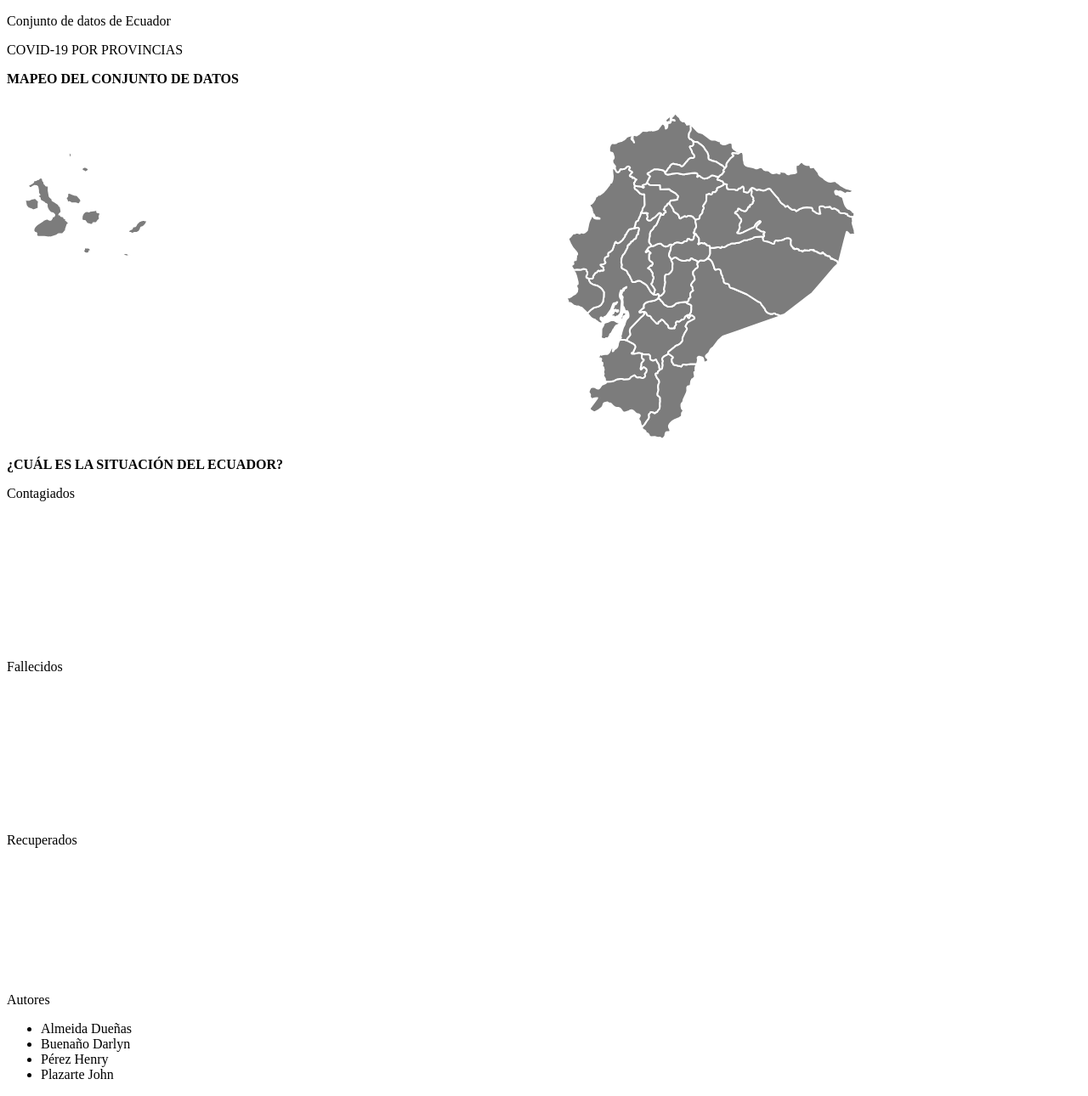
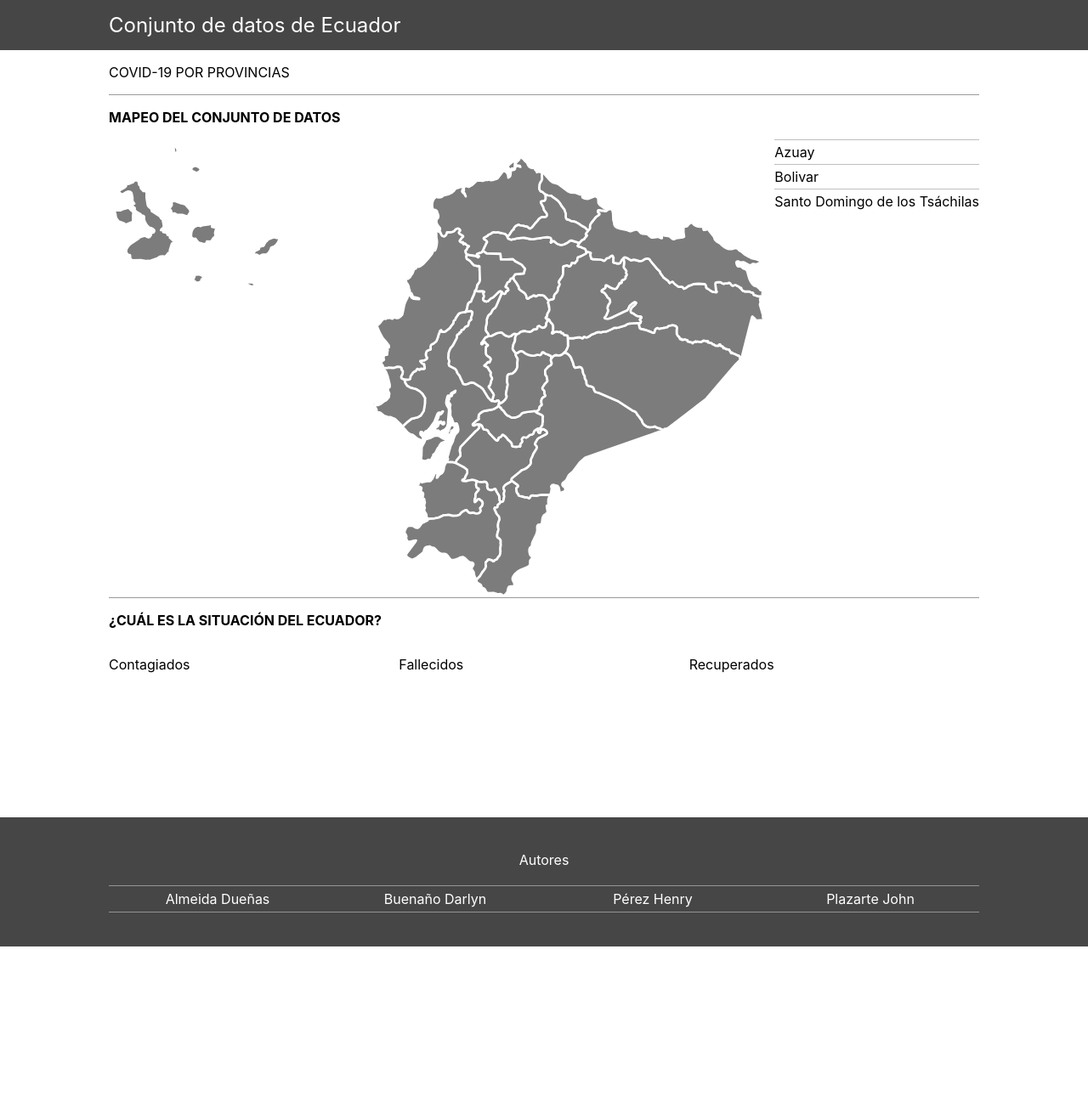
Before and after one commit to CarlosAlmeida2000/WebServerCovid, a plain HTML site: page WebServerCovid/FrontEndCovid/index.html in a window 1280 px wide. Shown: the whole page at 85% size. After the commit the page ends 1114 px from the top, so only its background shows below. Drawn offline with Linux system fonts and the light colour scheme.

Commit message:
Html listo

```diff
--- a/WebServerCovid/FrontEndCovid/estilo.css
+++ b/WebServerCovid/FrontEndCovid/estilo.css
@@ -1,2 +1,82 @@
 body {
+    margin: 0px;
+    padding: 0px;
+    font-family: -apple-system, BlinkMacSystemFont, 'Segoe UI', Roboto, Oxygen, Ubuntu, Cantarell, 'Open Sans', 'Helvetica Neue', sans-serif;
 }
+
+header{
+    background-color: #464646;
+    padding: 15px 10%;
+}
+header > h2{
+    padding: 0px;
+    margin: 0px;
+    color: #ffffff;
+    font-weight: normal;
+}
+
+main{
+    background-color: #ffffff;
+    padding: 0px 10%;
+    margin: 0px;
+}
+
+footer{
+    background-color: #464646;
+    color: white;
+    text-align: center;
+    padding: 40px 10%;
+    margin: 0px;
+}
+footer > ul{
+    display: grid;
+    list-style-type: none;
+    grid-template-columns: 1fr 1fr 1fr 1fr;
+    margin: 0px;
+    padding: 0px;
+}
+footer > ul > li{
+    border-top: 1px solid rgba(225,225,225,0.5);
+    border-bottom: 1px solid rgba(225,225,225,0.5);
+    padding: 5px 0px;
+}
+
+.mapa-ecuador, .situacion-ecuador{
+    border-top: 1px solid rgba(0,0,0,0.4);
+}
+
+#svg-ecuador{
+    width: 100%;
+    max-height: 580px;
+}
+
+#lista-provincias{
+    margin: 0px;
+    padding: 0px 0px 0px 10px;
+    list-style-type: none;
+}
+
+.autores{
+    margin-bottom: 20px;
+}
+
+
+/* ************ CLASES GLOBALES ************ */
+.w-100{
+    width: 100%;
+}
+
+.div-grid-2_col{
+    display: grid;
+    grid-template-columns: 1fr auto;
+}
+
+.div-grid-3_col{
+    display: grid;
+    grid-template-columns: 1fr 1fr 1fr;
+}
+
+.item{
+    border-top: 1px solid rgba(0,0,0,0.25);
+    padding: 4px 0px;
+}
--- a/WebServerCovid/FrontEndCovid/index.html
+++ b/WebServerCovid/FrontEndCovid/index.html
@@ -9,17 +9,24 @@
 </head>
 <body>
     <header>
-        <p>Conjunto de datos de Ecuador</p>
+        <h2>Conjunto de datos de Ecuador</h2>
     </header>
     <main>
         <p>COVID-19 POR PROVINCIAS</p>
         <div class="mapa-ecuador">
             <p><strong>MAPEO DEL CONJUNTO DE DATOS</strong></p>
-            <object id="svg-ecuador" data="./ec.svg" type="image/svg+xml"></object>
+            <div class="div-grid-2_col">
+                <object id="svg-ecuador" data="./ec_2.svg" type="image/svg+xml"></object>
+                <ul id="lista-provincias">
+                    <li class="item">Azuay</li>
+                    <li class="item">Bolivar</li>
+                    <li class="item">Santo Domingo de los Tsáchilas</li>
+                </ul>
+            </div>
         </div>
         <div class="situacion-ecuador">
             <p><strong>¿CUÁL ES LA SITUACIÓN DEL ECUADOR?</strong></p>
-            <div class="div-grid">
+            <div class="div-grid-3_col">
                 <div class="contagiados">
                     <p>Contagiados</p>
                     <canvas id="canvas-contagiados"></canvas>
```
Also changed, not shown: WebServerCovid/FrontEndCovid/ec_2.svg (added).
